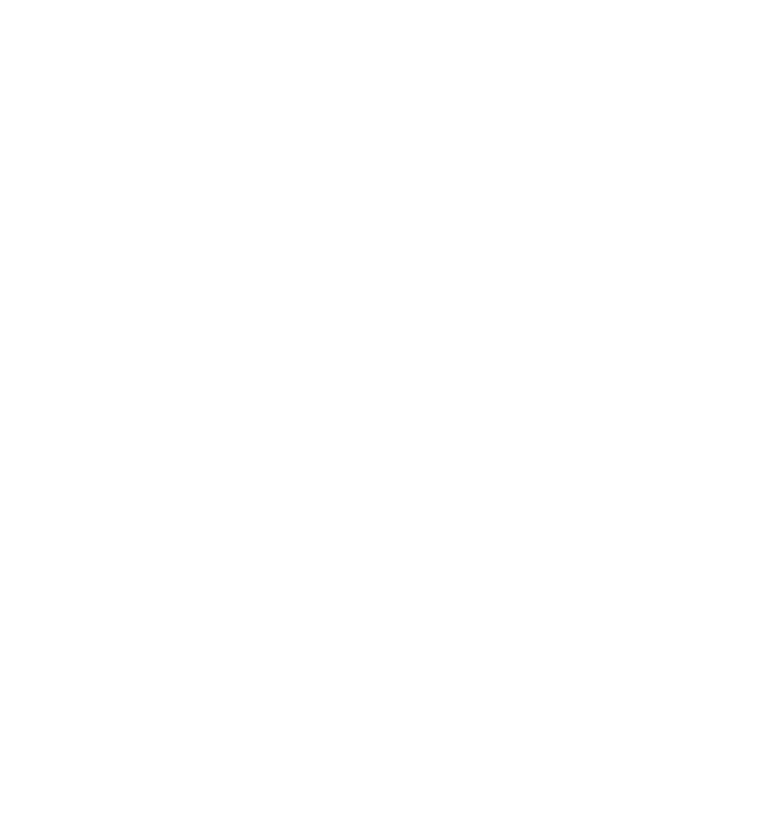
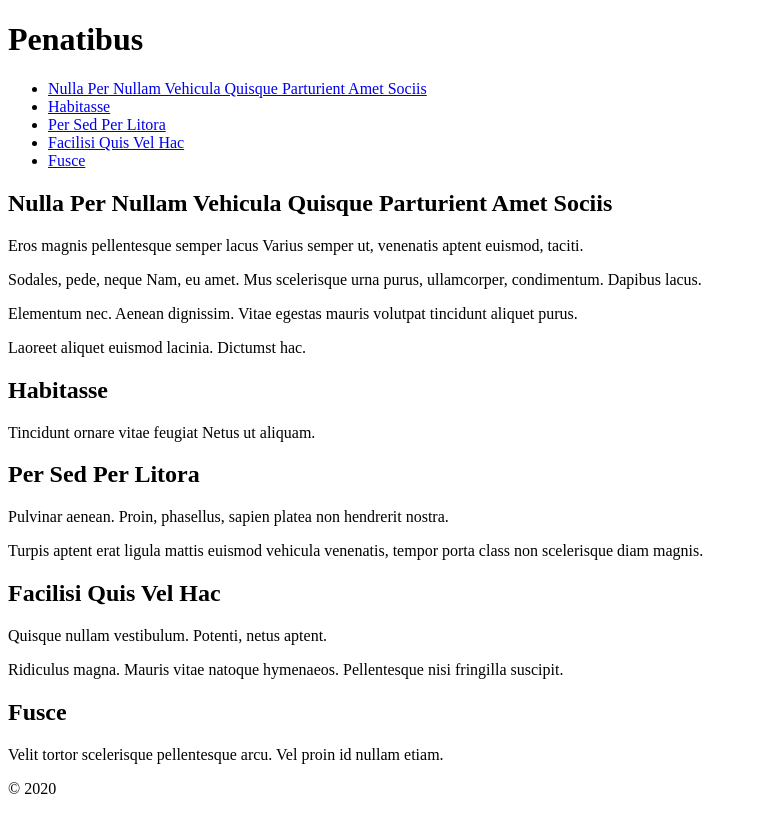
Before and after one commit to nmarkro/html-me-something, a plain HTML site: page index.html in a window 1280 px wide. Shown: the whole page, without its empty margins (0-758 px from the left). Drawn offline with Linux system fonts and the light colour scheme.

Commit message:
add inital text

```diff
--- a/index.html
+++ b/index.html
@@ -2,10 +2,60 @@
 
 <html>
    <head>
-      <title></title>
+      <title>Assignment #4</title>
    </head>
 
    <body>
+      <header>
+         <h1>Penatibus</h1>
+         <nav>
+            <ul>
+               <li><a href="#nulla">Nulla Per Nullam Vehicula Quisque Parturient Amet Sociis</a></li>
+               <li><a href="#habitasse">Habitasse</a></li>
+               <li><a href="#per-sed">Per Sed Per Litora</a></li>
+               <li><a href="#facilisi">Facilisi Quis Vel Hac</a></li>
+               <li><a href="#fusce">Fusce</a></li>
+            </ul>
+         </nav>
+      </header>
 
+      <main>
+         <article>
+            <section>
+               <a name="nulla"></a>
+               <h2>Nulla Per Nullam Vehicula Quisque Parturient Amet Sociis</h2>
+               <p>Eros magnis pellentesque semper lacus Varius semper ut, venenatis aptent euismod, taciti.</p>
+               <p>Sodales, pede, neque Nam, eu amet. Mus scelerisque urna purus, ullamcorper, condimentum. Dapibus lacus.</p>
+               <p>Elementum nec. Aenean dignissim. Vitae egestas mauris volutpat tincidunt aliquet purus.</p>
+               <p>Laoreet aliquet euismod lacinia. Dictumst hac.</p>
+            </section>
+            <section>
+               <a name="habitasse"></a>
+               <h2>Habitasse</h2>
+               <p>Tincidunt ornare vitae feugiat Netus ut aliquam.</p>
+            </section>
+            <section>
+               <a name="per-sed"></a>
+               <h2>Per Sed Per Litora</h2>
+               <p>Pulvinar aenean. Proin, phasellus, sapien platea non hendrerit nostra.</p>
+               <p>Turpis aptent erat ligula mattis euismod vehicula venenatis, tempor porta class non scelerisque diam magnis.</p>
+            </section>
+            <section>
+               <a name="facilisi"></a>
+               <h2>Facilisi Quis Vel Hac</h2>
+               <p>Quisque nullam vestibulum. Potenti, netus aptent.</p>
+               <p>Ridiculus magna. Mauris vitae natoque hymenaeos. Pellentesque nisi fringilla suscipit.</p>
+            </section>
+            <section>
+               <a name="fusce"></a>
+               <h2>Fusce</h2>
+               <p>Velit tortor scelerisque pellentesque arcu. Vel proin id nullam etiam.</p>
+            </section>
+         </article>
+      </main>
+
+      <footer>
+         <p>&copy; 2020</p>
+      </footer>
    </body>
 </html>
```
